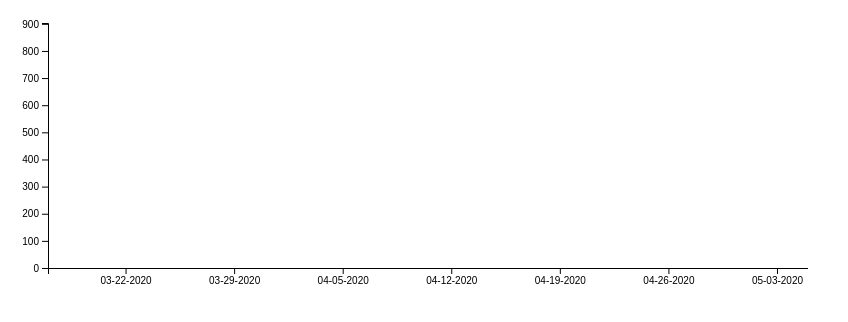
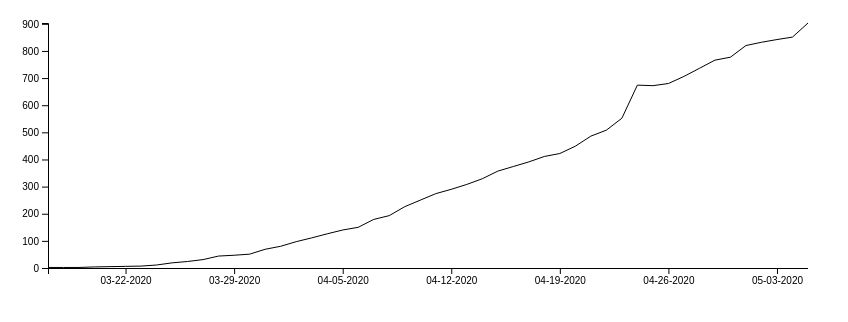
Before and after one commit to MaddieLHall/COVIDline, a plain HTML site: page test.html in a window 1280 px wide. Shown: the whole page, without its empty margins (0-848 px from the left). Drawn offline with nearby package versions, Linux system fonts and the light colour scheme.

Commit message:
Line now appears!
Removed .enter() and .datum(dataset) from svg.append.etc

```diff
--- a/test.html
+++ b/test.html
@@ -89,7 +89,10 @@
           .attr("height", h);
 
         //Create line
-        svg.enter().append("path").datum(dataset).attr("class", "line").attr("d", line);
+        svg
+          .append("path")
+          .attr("class", "line")
+          .attr("d", line(dataset));
 
         //Create axes
         svg
```
